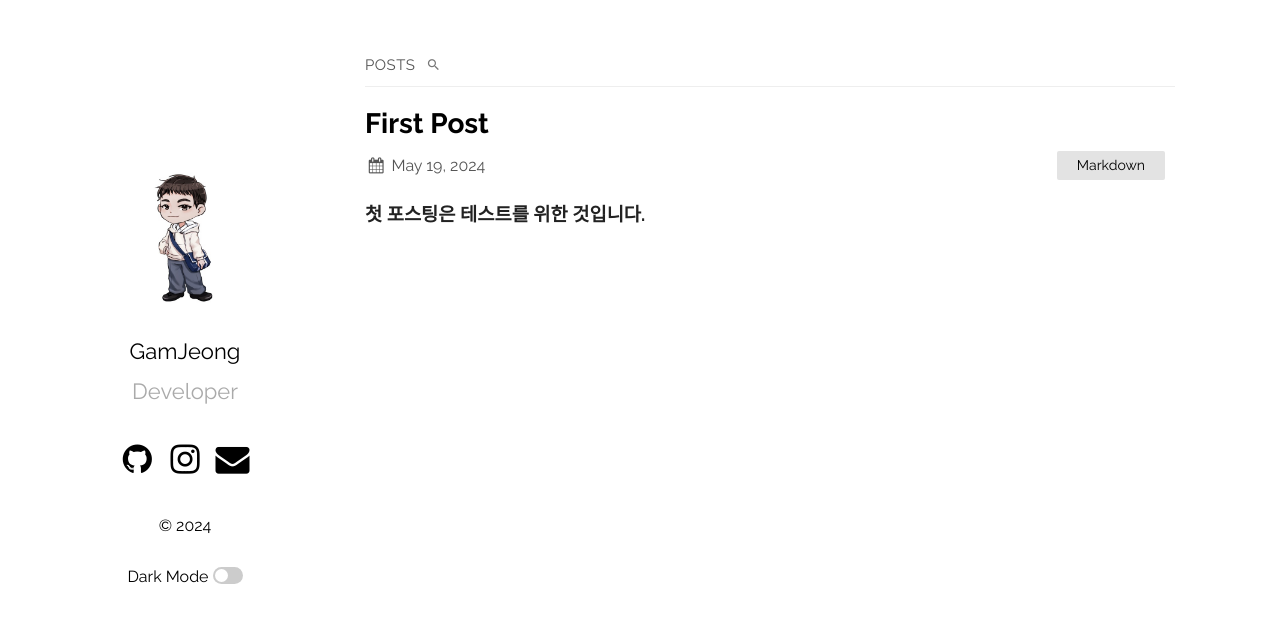
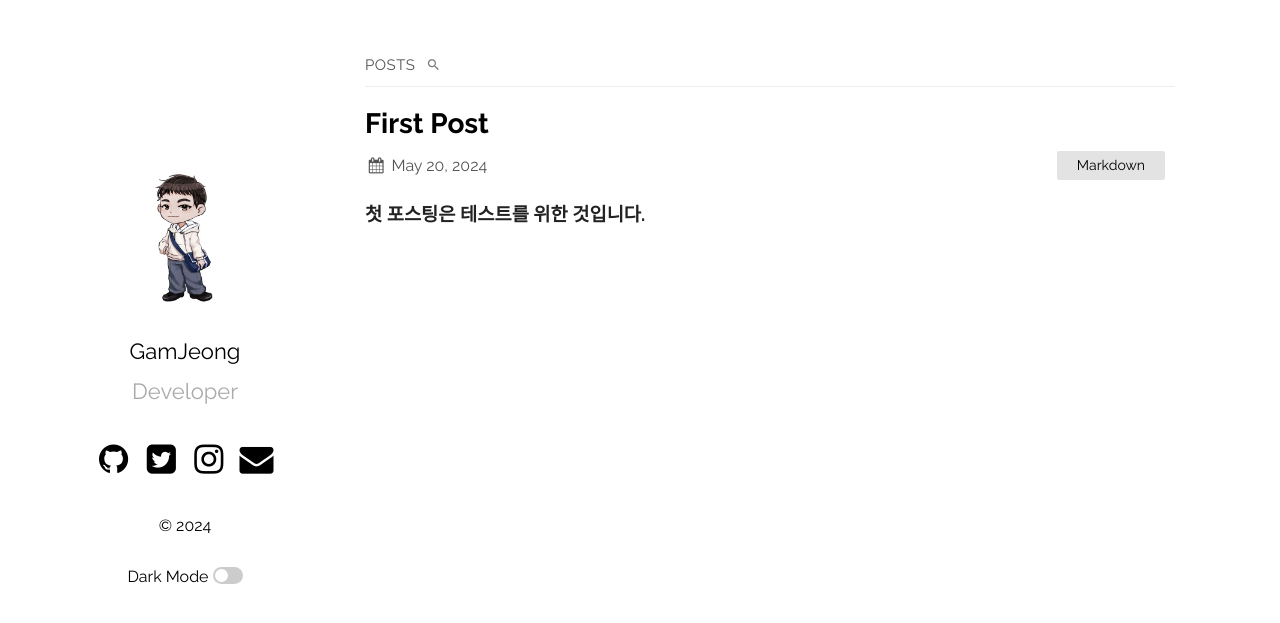
Before and after one commit to gamjeong0724/gamjeong0724.github.io, a Jekyll site: the page built from index.markdown, in a window 1280 px wide. Shown: the top 623 px of the page. Built offline with Jekyll 4.4.1, drawn with Linux system fonts in a browser that asks for light colours; some of the changed lines change nothing that is shown.

Commit message:
time zone update

```diff
--- a/_config.yml
+++ b/_config.yml
@@ -1,67 +1,38 @@
 title: 4차원 개발자 감정군
 author: gamjeong0724
 email: gamjeong4748@gmail.com
-description: > # this means to ignore newlines until "show_exerpts:"
+description: >
   Write an awesome description for your new site here. You can edit this
   line in _config.yml. It will appear in your document head meta (for
   Google search results) and in your feed.xml site description.
 show_excerpts: true # set to true to show excerpts on the homepage
 
-timezeon: Asia/Seoul
+timezone: Asia/Seoul
 
 repository: gamjeong0724/gamjeong0724.github.io
 
 baseurl: ""
 
-
-# Minima date format
-# refer to http://shopify.github.io/liquid/filters/date/ if you want to customize this
 sass:
   sass_dir: _sass
 plainwhite:
   name: GamJeong
   tagline: Developer
   date_format: "%b %-d, %Y"
-  sitemap: true # set to true to generate sitemap.xml content
-  search: true # set to true to enable searchbar
-  dark_mode: true # set to true to add dark mode toggle
-  portfolio_image: "assets/gamjeong.jpeg" # the path from the base directory of the site to the image to display (no / at the start)
-  html_lang: "en" # set the lang attribute of the <html> tag for the pages. See here for a list of codes: https://www.w3schools.com/tags/ref_country_codes.asp
+  sitemap: true
+  search: true
+  dark_mode: true
+  portfolio_image: "assets/gamjeong.jpeg"
+  html_lang: "en"
   condensed_mobile:
-    #- home
     - page
     - post
-  # generate social links in footer
   social_links:
-    twitter: null
-    github:  gamjeong0724
-    linkedIn: null
-    #dribbble: jekyll
-    #flickr:   jekyll
+    twitter: gamjeong0724
+    github: gamjeong0724
+    linkedIn: # Your LinkedIn URL or username
     instagram: gamjeong_0724
-    #pinterest: jekyll
-    #youtube: jekyll
-    #facebook: jekyll
-    #soundcloud: jekyll
-    #telegram: jekyll
-    #gitlab: jekyll
     email: gamjeong4748@gmail.com
-
-    # Mastodon instances
-    # mastodon:
-    # - username: jekyll
-    #   instance: example.com
-    # - username: jekyll2
-    #   instance: example.com
-
-# If you want to link only specific pages in your header, uncomment
-# this and add the path to the pages in order as they should show up
-#header_pages:
-# - about.md
-
-# Build settings
-theme: plainwhite
 
 plugins:
   - jekyll-seo-tag
-#  - jekyll-feed
```
